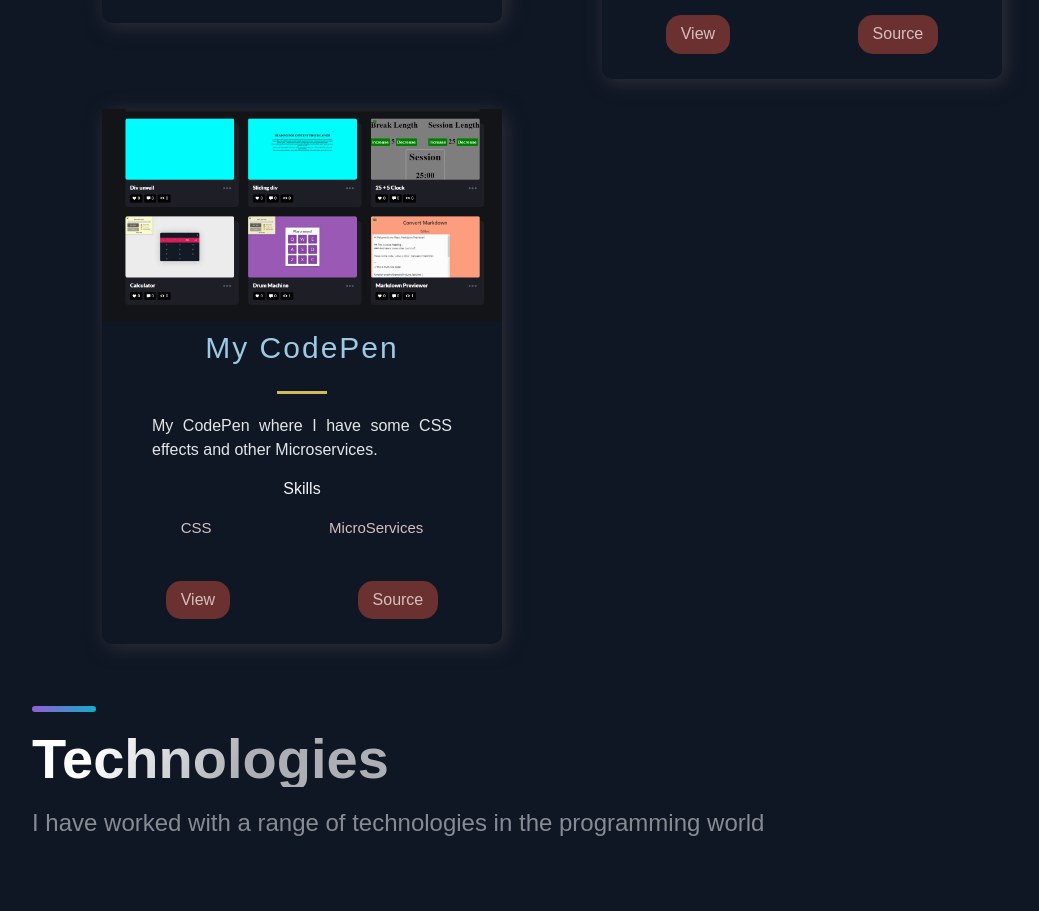
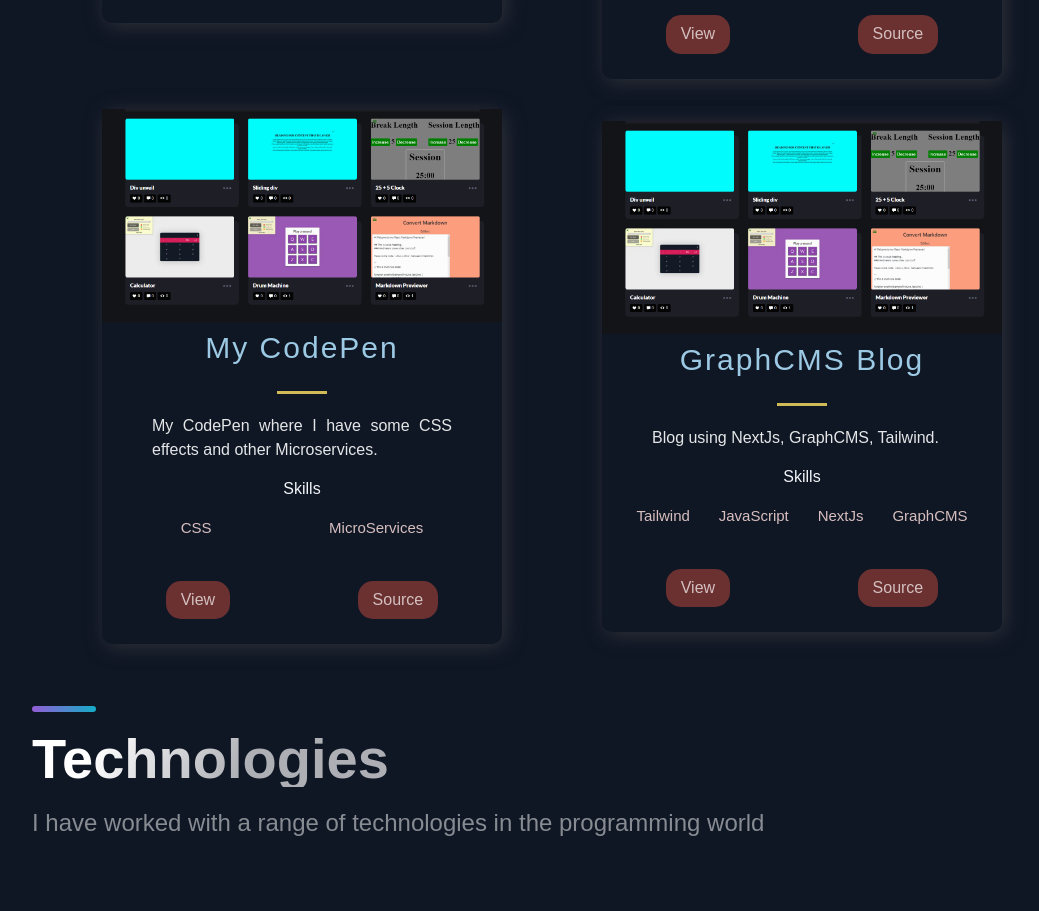
Before and after one commit to CoderKael/MyPortfolio, a Next.js app: page / in a window 1280 px wide. Shown: the part 1421-2332 px from the top of the page, without its empty margins (88-1127 px from the left). Built offline with nearby package versions, Linux system fonts and the light colour scheme.

Commit message:
update project (no deployment)

```diff
--- a/src/constants/constants.js
+++ b/src/constants/constants.js
@@ -26,6 +26,15 @@
     visit: 'https://codepen.io/coderkael',
     id: 2,
   },
+  {
+    title: 'GraphCMS Blog',
+    description: "Blog using NextJs, GraphCMS, Tailwind.",
+      image: '/images/3.png',
+      tags: ['Tailwind', 'JavaScript', 'NextJs', 'GraphCMS'],
+    source: 'https://github.com/CoderKael/graphcmsBlog',
+    visit: '/',
+    id: 3,
+  },
 ];
 
 export const TimeLineData = [
```
Also changed, not shown: public/images/4.png (added), 1 other file (tests, documents, lock files or other folders).
